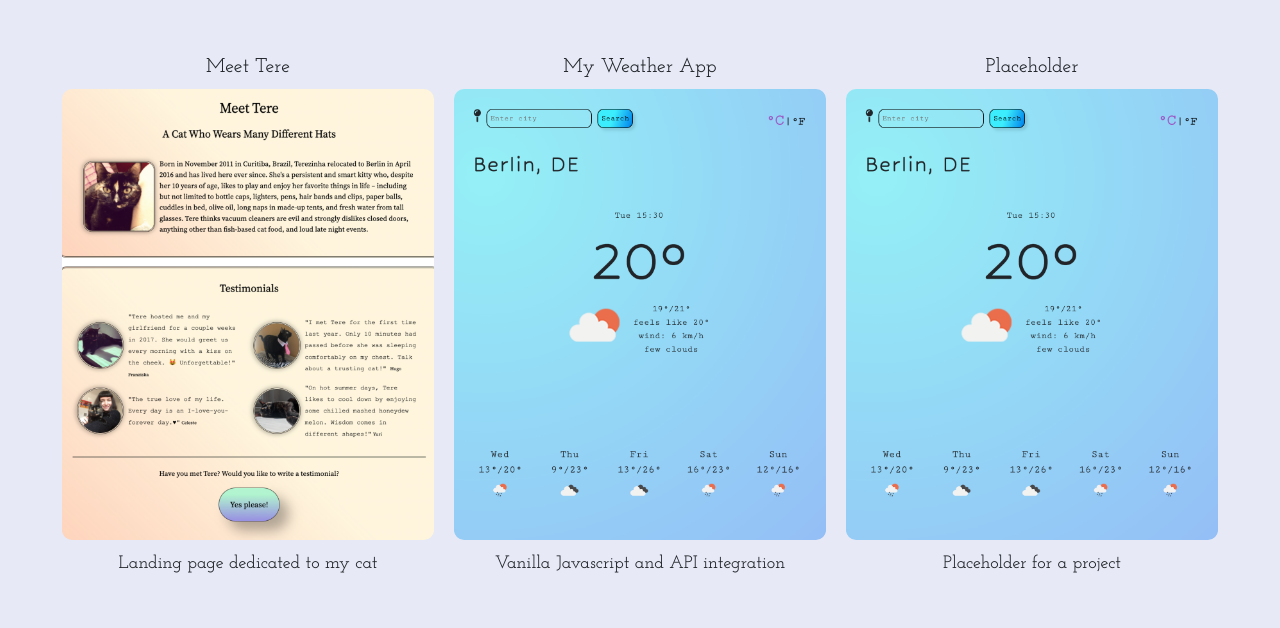
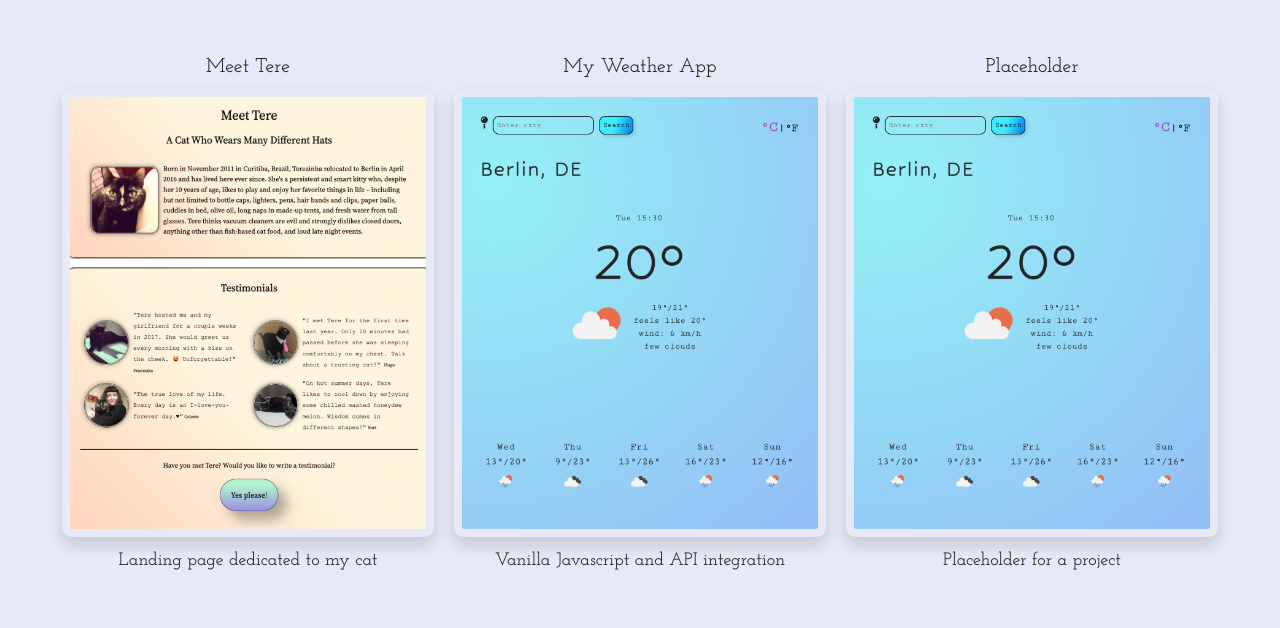
Before and after one commit to celestemoura/my-portfolio-project, a plain HTML site: page work.html in a window 1280 px wide. Shown: the part 231-859 px from the top of the page. Drawn offline with nearby package versions, Linux system fonts and the light colour scheme; a web font is replaced by a local one.

Commit message:
SEO adaptations

```diff
--- a/work.html
+++ b/work.html
@@ -1,8 +1,8 @@
 <!DOCTYPE html>
 <html lang="en">
   <head>
-    <title>| Celeste Moura</title>
-    <meta name="description" content="meta description" />
+    <title>My Work | Celeste Moura</title>
+    <meta name="description" content="Here you can find some examples of my frontend work." />
     <meta charset="UTF-8" />
     <meta http-equiv="X-UA-Compatible" content="IE=edge" />
     <meta name="viewport" content="width=device-width, initial-scale=1.0" />
@@ -59,7 +59,7 @@
       <h5>Meet Tere</h5>
       </div>
       <a href="https://www.shecodes.io/workshops/shecodes-basics-63092d5b-9c02-4314-943a-9a019ffc6ec6/projects/705704"  title="Meet Tere" target="_blank">
-          <img src="/media/meet-tere.png" alt="About Tere project" class="img-fluid project-image">
+          <img src="/media/meet-tere.png" alt="About Tere project" class="img-fluid project-image shadow p-2">
       </a>
         <div class="tile-caption d-none d-md-block">
       <p>Landing page dedicated to my cat</p>
@@ -71,7 +71,7 @@
       <h5>My Weather App</h5>
       </div>
       <a href="https://mystifying-wozniak-a1a9d7.netlify.app/" title="My Weather App" target="_blank">
-          <img src="/media/weather-app.png" alt="My weather app" class="img-fluid project-image">
+          <img src="/media/weather-app.png" alt="My weather app" class="img-fluid project-image shadow p-2">
       </a>
        <div class="tile-caption d-none d-md-block">
       <p>Vanilla Javascript and API integration</p>
@@ -83,7 +83,7 @@
       <h5>Placeholder</h5>
       </div>
       <a href="https://mystifying-wozniak-a1a9d7.netlify.app/"  title="Placeholder" target="_blank">
-          <img src="/media/weather-app.png" alt="Placeholder for a project" class="img-fluid project-image">
+          <img src="/media/weather-app.png" alt="Placeholder for a project" class="img-fluid project-image shadow p-2">
       </a>
            <div class="tile-caption d-none d-md-block">
       <p>Placeholder for a project</p>
```
Also changed, not shown: about.html (+3 -3 lines), contact.html (+2 -2 lines), index.html (+1 -1 lines).
